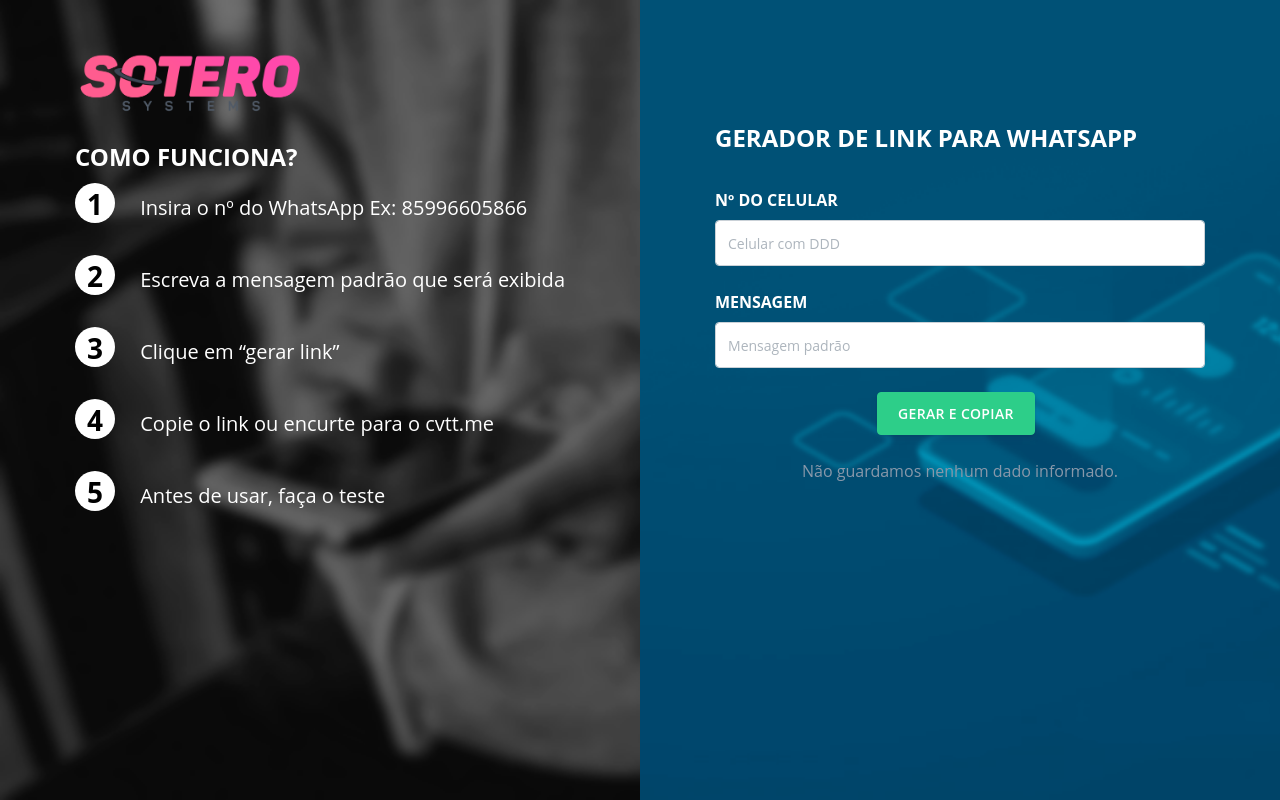
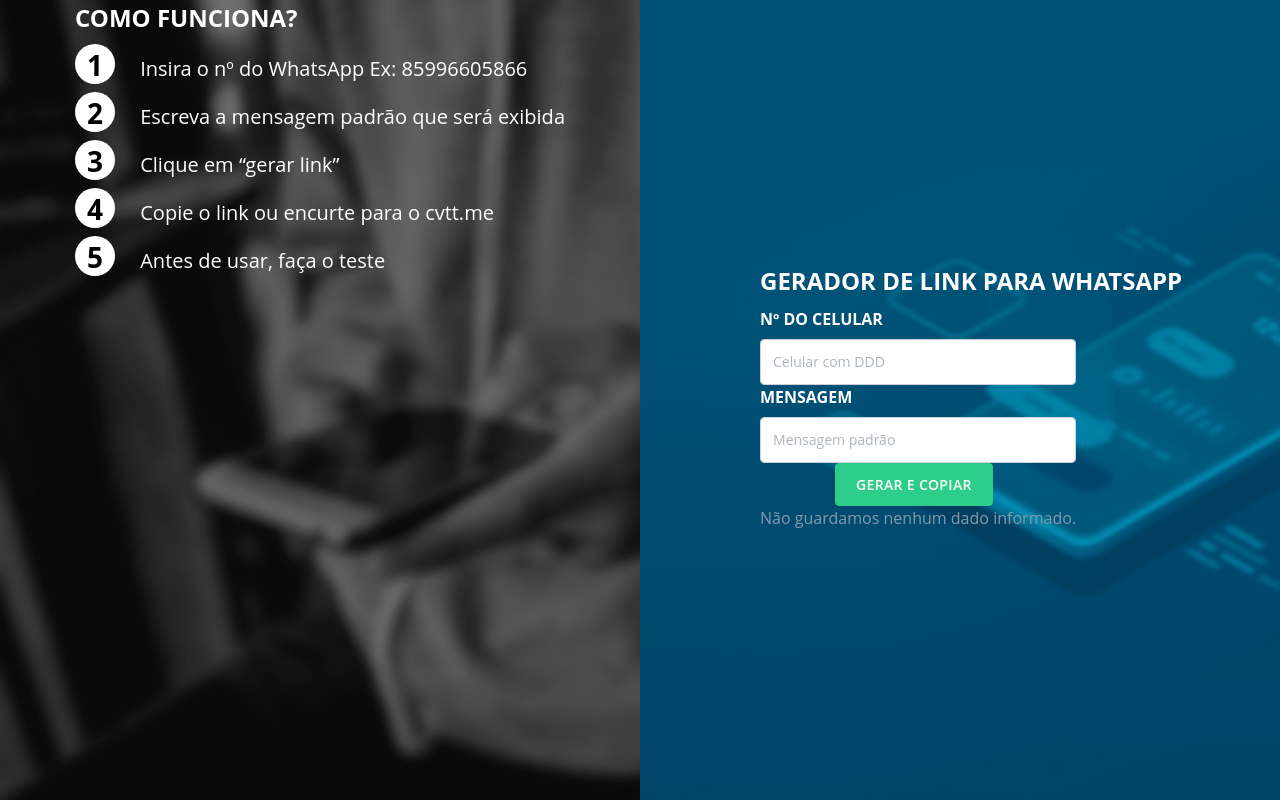
Before and after one commit to vitormds/Gerador-de-link-whatsapp, a plain HTML site: page index.html in a window 1280 px wide. Drawn offline with nearby package versions, Linux system fonts and the light colour scheme.

Commit message:
Correções

```diff
--- a/css/style.css
+++ b/css/style.css
@@ -1,6 +1,3 @@
-body {
-    background-color: #222222;
-}
 
 * {
     color: white !important;
@@ -20,6 +17,19 @@ body {
     background-image: url("../img/celular.png");
     background-repeat: no-repeat;
     background-size: cover;
+    padding-left: 60px !important;
+    align-items: flex-start;
+    justify-content: center;
+    display: flex;
+    flex-direction: column;
+}
+
+#gerador {
+    height: 100vh;
+    align-items: flex-start;
+    justify-content: center;
+    display: flex;
+    flex-direction: column;
     padding-left: 60px !important;
 }
 
--- a/index.html
+++ b/index.html
@@ -72,41 +72,41 @@
                     <div class="container">
                         <div class="row">
                             <div class="col-12">
-                                <br><br>
-                                <img src="img/sotero.png" alt="Logo da empresa" width="230px"><br><br>
                                 <h4><strong>COMO FUNCIONA?</strong></h4>
-                                <h5><span class="numLista">1</span> Insira o nº do WhatsApp Ex: 85996605866</h5><br>
-                                <h5><span class="numLista">2</span> Escreva a mensagem padrão que será exibida</h5><br>
-                                <h5><span class="numLista">3</span> Clique em “gerar link”</h5><br>
-                                <h5><span class="numLista">4</span> Copie o link ou encurte para o cvtt.me</h5><br>
-                                <h5><span class="numLista">5</span> Antes de usar, faça o teste</h5><br>
+                                <h5><span class="numLista">1</span> Insira o nº do WhatsApp Ex: 85996605866</h5>
+                                <h5><span class="numLista">2</span> Escreva a mensagem padrão que será exibida</h5>
+                                <h5><span class="numLista">3</span> Clique em “gerar link”</h5>
+                                <h5><span class="numLista">4</span> Copie o link ou encurte para o cvtt.me</h5>
+                                <h5><span class="numLista">5</span> Antes de usar, faça o teste</h5>
                             </div>
                         </div>
                     </div>
                 </div>
             </div>
+
+
             <div class="col-md-6">
                 <div id="formulario">
-                    <div class="container">
-                        <br><br><br><br><br>
+                    <div class="container" id="gerador">
+
                         <h4><strong>GERADOR DE LINK PARA WHATSAPP</strong></h4>
-                        <br>
+
                         <h6><strong>Nº DO CELULAR</strong></h6>
                         <form action="PayslipServlet" method="get">
                             <input class="form-control ipt" name="tel" id="tel"
                                 placeholder="Celular com DDD" onkeypress='return SomenteNumero(event)'>
-                            <br>
+
                             <h6><strong>MENSAGEM</strong></h6>
                             <input class="form-control ipt" type="text" name="msg" id="msg" placeholder="Mensagem padrão">
-                            <br>
+
                             <div class="text-center">
                                 <input class="btn btn-success" type="button" id="first-button" value="Gerar e copiar"
                                     onClick="go(); copyToClipboard('#result');"></input>
-                                    <br><br>
+
                                 <h6 class="text-muted">Não guardamos nenhum dado informado.</h6>
                             </div>
                         </form>
-                        <br>
+
                         <div class="resultado">
                             <span class="result" id="result"> </span>
                         </div>
```
Also changed, not shown: img/photo.png (added), 1 other file.
